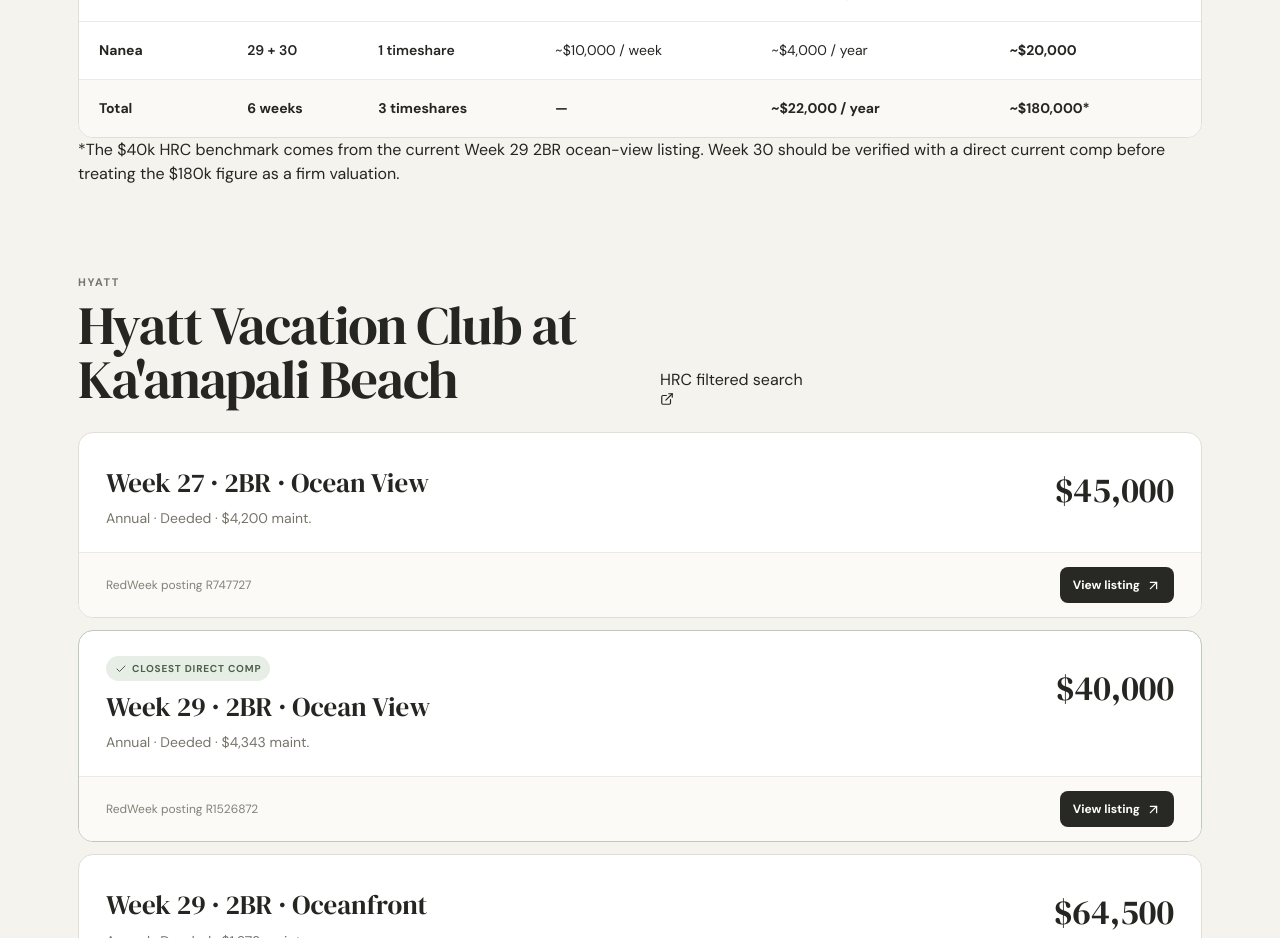
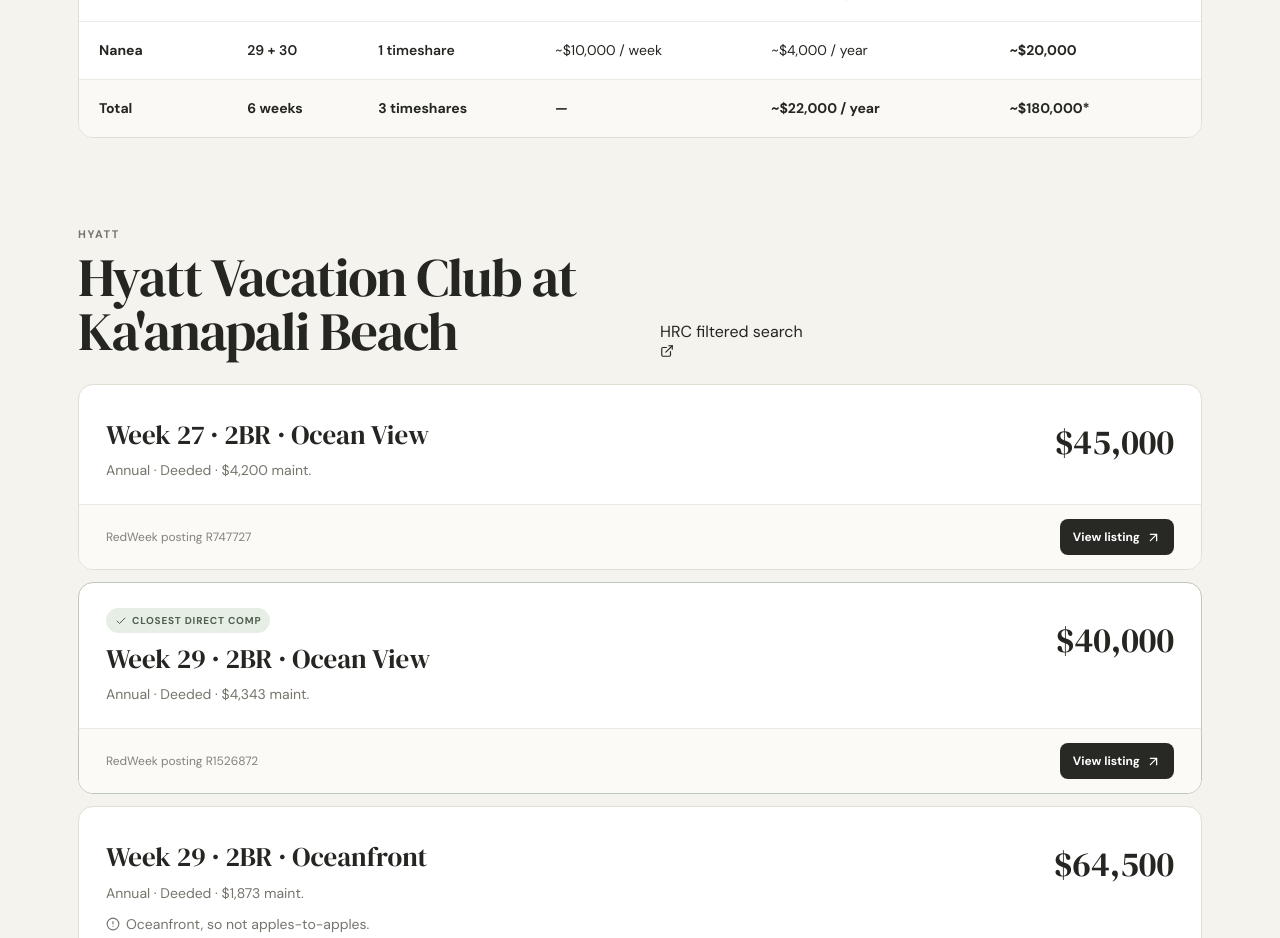
Before and after one commit to dougheindel/maui-resale, a React (Vite) app: page / in a window 1280 px wide. Shown: the part 880-1818 px from the top of the page. Built offline with nearby package versions, Linux system fonts and the light colour scheme.

Commit message:
Remove HRC benchmark note from main.jsx
Removed the note about the $40k HRC benchmark and verification.

```diff
--- a/src/main.jsx
+++ b/src/main.jsx
@@ -307,13 +307,6 @@
             </table>
           </div>
 
-          <p className="table-note">
-            *The $40k HRC benchmark comes from the current
-            Week 29 2BR ocean-view listing. Week 30 should
-            be verified with a direct current comp before
-            treating the $180k figure as a firm valuation.
-          </p>
-
         </section>
 
         {/* HRC */}
```
